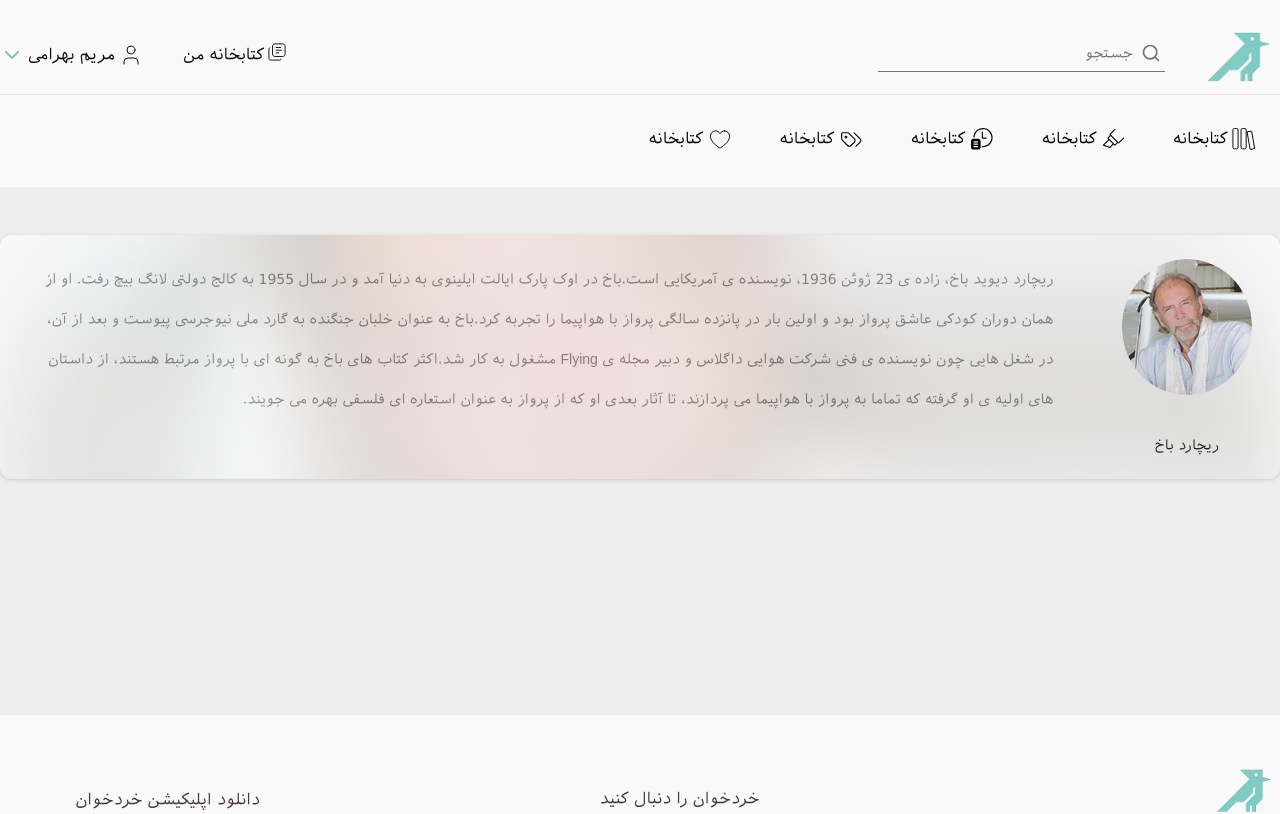
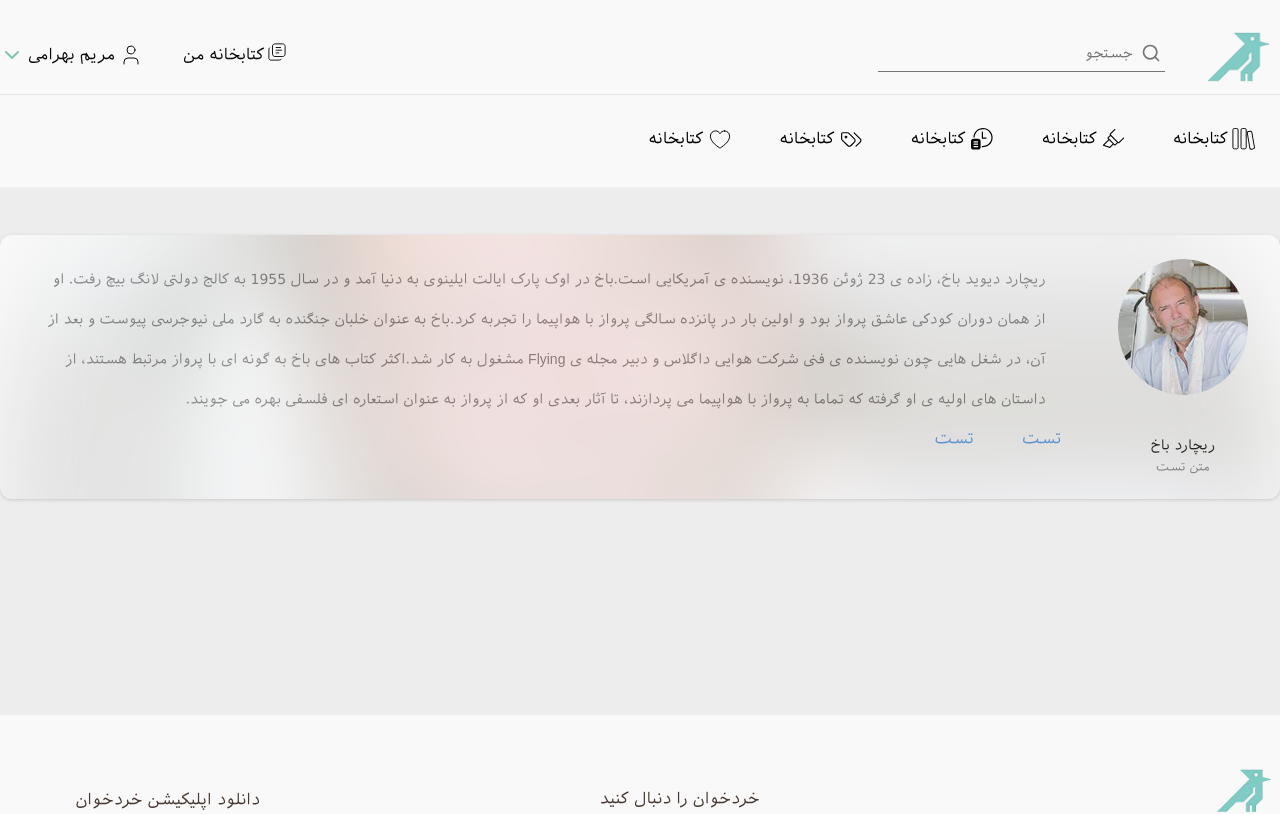
Before and after one commit to MrAghaei/kheradkhan-v2, a Next.js app: page /dashboard/author/1 in a window 1280 px wide. Shown: the top 814 px of the page. Built offline with nearby package versions, Linux system fonts and the light colour scheme.

Commit message:
[#9-IMPLEMENT] add headboxinfo component

```diff
--- a/package.json
+++ b/package.json
@@ -17,6 +17,7 @@
     "next": "^15.2.4",
     "react": "^19.0.0",
     "react-dom": "^19.0.0",
+    "sass": "^1.86.2",
     "tailwind-merge": "^3.0.2",
     "tailwindcss-animate": "^1.0.7"
   },
--- a/src/app/dashboard/author/[authorSlug]/page.tsx
+++ b/src/app/dashboard/author/[authorSlug]/page.tsx
@@ -1,9 +1,22 @@
 import HeadInfoBox from "@/components/main/HeadInfoBox";
+import Button from "@/components/main/Button";
 
 function Page() {
   return (
     <div>
-      <HeadInfoBox />
+      <HeadInfoBox
+        title={"ریچارد باخ"}
+        type={"author"}
+        text={
+          "ریچارد دیوید باخ، زاده ی 23 ژوئن 1936، نویسنده ی آمریکایی است.باخ در اوک پارک ایالت ایلینوی به دنیا آمد و در سال 1955 به کالج دولتی لانگ بیچ رفت. او از همان دوران کودکی عاشق پرواز بود و اولین بار در پانزده سالگی پرواز با هواپیما را تجربه کرد.باخ به عنوان خلبان جنگنده به گارد ملی نیوجرسی پیوست و بعد از آن، در شغل هایی چون نویسنده ی فنی شرکت هوایی داگلاس و دبیر مجله ی Flying مشغول به کار شد.اکثر کتاب های باخ به گونه ای با پرواز مرتبط هستند، از داستان های اولیه ی او گرفته که تماما به پرواز با هواپیما می پردازند، تا آثار بعدی او که از پرواز به عنوان استعاره ای فلسفی بهره می جویند."
+        }
+        image={"/authorImage.png"}
+        secondTitle={"متن تست"}
+        buttons={[
+          <Button text={"تست"} type={"secondary"} key={"1"} />,
+          <Button text={"تست"} type={"secondary"} key={"2"} />,
+        ]}
+      />
     </div>
   );
 }
--- a/src/components/main/Button.tsx
+++ b/src/components/main/Button.tsx
@@ -26,7 +26,7 @@ function Button({ text, onClick, rightIcon, leftIcon, type }: ButtonProps) {
   return (
     <button
       onClick={onClick}
-      className={` flex items-center gap-1  px-6 py-2 text-base rounded-md ${handleButtonColor()}`}
+      className={`flex items-center cursor-pointer gap-1  px-6 py-2 text-base rounded-md ${handleButtonColor()}`}
     >
       {leftIcon}
       {text}
--- a/src/components/main/HeadInfoBox.tsx
+++ b/src/components/main/HeadInfoBox.tsx
@@ -1,34 +1,55 @@
 import Image from "next/image";
+import React from "react";
 
-function HeadInfoBox() {
+type HeadInfoBoxDataType = {
+  image: string;
+  title: string;
+  secondTitle?: string;
+  text: string;
+  type: "author" | "book";
+  buttons?: React.ReactNode[];
+  rightIcon?: React.ReactNode;
+  leftIcon?: React.ReactNode;
+};
+
+function HeadInfoBox({
+  image,
+  title,
+  secondTitle,
+  text,
+  buttons,
+  type,
+  rightIcon,
+  leftIcon,
+}: HeadInfoBoxDataType) {
   return (
     <div className="h-96" dir="rtl">
       <div className="flex py-6 bg-white drop-shadow container mx-auto mt-12 rounded-xl relative overflow-hidden">
         <div className="flex flex-col items-center gap-10 justify-between w-1/2 px-3">
           <Image
-            className="rounded-full"
-            src={"/authorImage.png"}
-            alt={"author image"}
+            className={`${type === "author" ? "rounded-full" : ""}`}
+            src={image}
+            alt={title}
             width={130}
             height={130}
           />
-          <p className="text-text1 text-sm">ریچارد باخ</p>
+          <div className="flex flex-col items-center gap-1">
+            <p className="text-text1 text-sm">{title}</p>
+            <p className="text-xs text-text2">{secondTitle}</p>
+          </div>
         </div>
-        <p className="text-sm text-text2 leading-10 px-10">
-          ریچارد دیوید باخ، زاده ی 23 ژوئن 1936، نویسنده ی آمریکایی است.باخ در
-          اوک پارک ایالت ایلینوی به دنیا آمد و در سال 1955 به کالج دولتی لانگ
-          بیچ رفت. او از همان دوران کودکی عاشق پرواز بود و اولین بار در پانزده
-          سالگی پرواز با هواپیما را تجربه کرد.باخ به عنوان خلبان جنگنده به گارد
-          ملی نیوجرسی پیوست و بعد از آن، در شغل هایی چون نویسنده ی فنی شرکت
-          هوایی داگلاس و دبیر مجله ی Flying مشغول به کار شد.اکثر کتاب های باخ به
-          گونه ای با پرواز مرتبط هستند، از داستان های اولیه ی او گرفته که تماما
-          به پرواز با هواپیما می پردازند، تا آثار بعدی او که از پرواز به عنوان
-          استعاره ای فلسفی بهره می جویند.
-        </p>
+        <div>
+          <p className="text-sm text-text2 leading-10 px-10">{text}</p>
+          <div className="flex">
+            {rightIcon}
+            {buttons?.map((button) => button)}
+            {leftIcon}
+          </div>
+        </div>
         <Image
-          className="absolute -top-96 blur-2xl opacity-25"
-          src={"/authorImage.png"}
-          alt={"author image"}
+          className="absolute -top-96 blur-2xl opacity-25 pointer-events-none"
+          src={image}
+          alt={title}
           width={3000}
           height={3000}
         />
```
Also changed, not shown: 1 other file (tests, documents, lock files or other folders).
